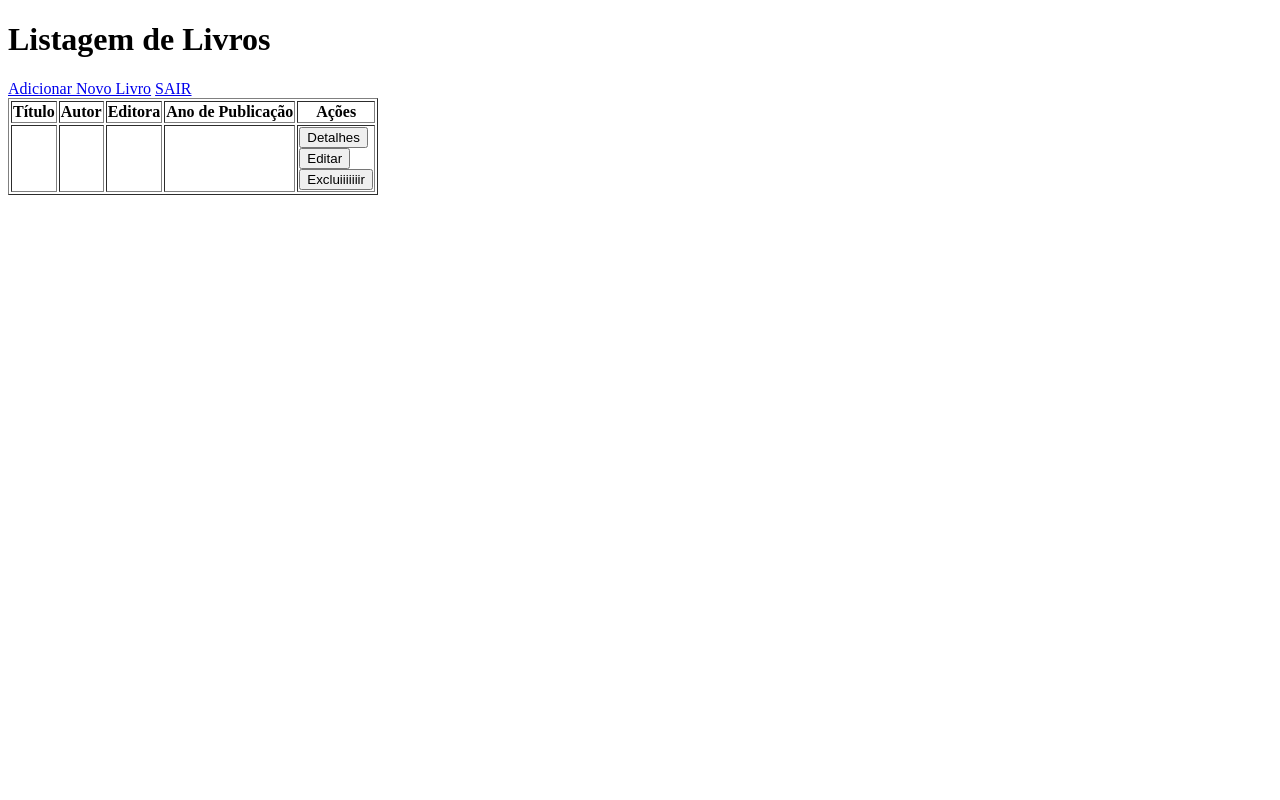
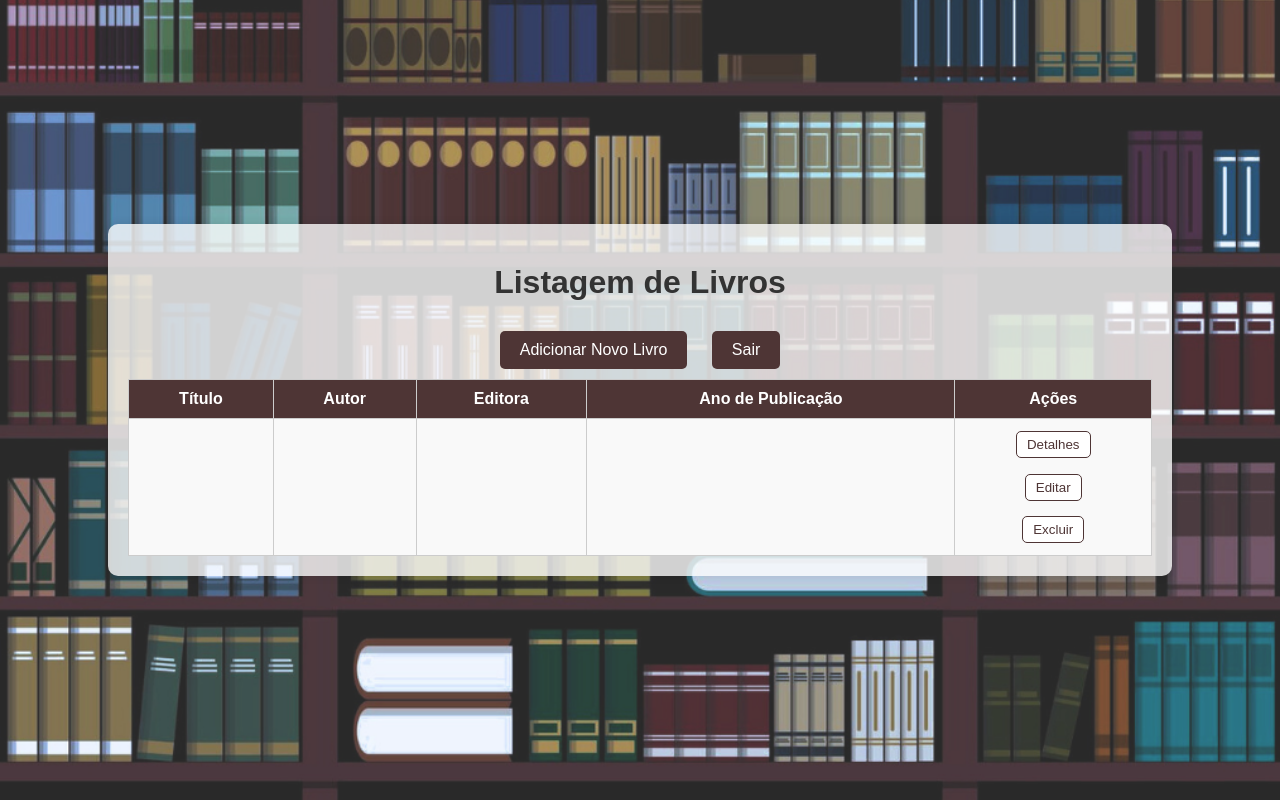
Before and after one commit to RodrigoFabio/provadoisweb, a PHP site: page / in a window 1280 px wide. Run offline with PHP 8.4, Linux system fonts and the light colour scheme; tables that the repository leaves empty or names only in its code hold one stand-in row (values such as "Sample post"); data that the repository does not hold is empty.

Commit message:
paginas estilizadas

```diff
--- a/index.php
+++ b/index.php
@@ -18,15 +18,18 @@
 <html lang="pt-BR">
 <head>
     <meta charset="UTF-8">
+    <link rel="stylesheet" type="text/css" href="style/index_screen.css">
     <title>Listagem de Livros</title>
 </head>
 <body>
+    <div class="container">
     <h1>Listagem de Livros</h1>
 
-    <a href="cadastrar.php">Adicionar Novo Livro</a>
-    <a href="logout.php">SAIR</a>
+    <a class="button" href="cadastrar.php">Adicionar Novo Livro</a>
+    <a class="button" href="logout.php">Sair</a>
 
-    <table border="1">
+
+    <table class="book-table" border="1">
         <thead>
             <tr>
                 <th>Título</th>
@@ -44,20 +47,20 @@
             <td><p><?= $livro['Autor'] ?></p></td>
             <td><p><?= $livro['Editora'] ?></p></td>
             <td><p><?= $livro['AnoPublicacao'] ?></p></td>
-            <td>
+            <td><br>
 
             <form action="detalhes.php" method="post">
                     <input type="hidden" name="id" value="<?= $livro['LivroID']?>">
                     <input type="submit" class="botao-editar" value="Detalhes">
-                </form>
+                </form><br>
                 <form action="editar.php" method="post">
                     <input type="hidden" name="id" value="<?= $livro['LivroID']?>">
                     <input type="submit" class="botao-editar" value="Editar">
-                </form>
+                </form><br>
                 <form action="excluir.php" method="post">
                     <input type="hidden" name="id" value="<?= $livro['LivroID']?>">
-                    <input type="submit" class="botao-editar" value="Excluiiiiiiir">
-                </form>
+                    <input type="submit" class="botao-editar" value="Excluir">
+                </form><br>
 
             </td>
         </tr>
@@ -65,5 +68,6 @@
 </tbody>
 
     </table>
+    </div>
 </body>
 </html>
--- /dev/null
+++ b/style/index_screen.css
@@ -0,0 +1,92 @@
+body {
+    background-image: url(fundo-tela.png);
+    background-size: cover;
+    background-position: center;
+    margin: 0;
+    padding: 0;
+    font-family: Arial, sans-serif;
+    display: flex;
+    justify-content: center;
+    align-items: center;
+    height: 100vh;
+}
+
+.container { /* Container */
+    background-color: #ffffffc8;
+    width: 80%;
+    padding: 20px;
+    border-radius: 10px;
+    text-align: center;
+    box-shadow: 0 0 10px rgba(0, 0, 0, 0.1);
+}
+
+h1 { /* Configurações do Título " Listagem de Livros" */
+    color: #333;
+    margin: 0;
+    padding: 20px 0;
+}
+
+.button {
+    background-color: rgb(78, 53, 53);
+    color: #fff;
+    padding: 10px 20px;
+    border: none;
+    border-radius: 5px;
+    text-decoration: none;
+    margin: 10px;
+    display: inline-block;
+}
+
+.book-table { /* Colunas */
+    width: 100%;
+    padding: 20px;
+    border-collapse: collapse;
+    text-align: center;
+}
+
+.book-table th, .book-table td { /* Bordas das linhas e colunas */
+    border: 1px solid #ccc;
+    padding: 10px;
+}
+
+.book-table th { /* Cor da linha das informações*/
+    background-color: rgb(78, 53, 53);
+    color: #fff;
+}
+
+.book-table td { /* Células */
+    background-color: #f9f9f9;
+    padding: 1px;
+    font-size: 19px;
+    line-height: 0.3;
+}
+
+.book-table tbody tr:nth-child(even) {
+    background-color: #f2f2f2;
+}
+
+.book-table a {
+    text-decoration: none;
+    color: #233d57;
+}
+
+.book-table a:hover {
+    text-decoration: underline;
+}
+
+.botao-editar { /* Botões das Ações */
+    display: inline-block;
+    padding: 5px 10px;
+    margin: 5px;
+    text-decoration: none;
+    border: 1px solid rgb(78, 53, 53);
+    border-radius: 5px;
+    color: rgb(78, 53, 53);
+    background-color: #fff;
+    transition: background-color 0.2s, color 0.2s;
+}
+
+.botao-editar:hover {
+    background-color: rgb(78, 53, 53);
+    color: #fff;
+}
```
Also changed, not shown: cadastrar.php (+14 -9 lines), detalhes.php (+8 -3 lines), editar.php (+13 -11 lines), login.php (+9 -2 lines), style/cadastrar_screen.css (added, +40 -0 lines), style/detalhes_screen.css (added, +58 -0 lines), style/editar_screen.css (added, +44 -0 lines), style/login_screen.css (added, +55 -0 lines), style/fundo-tela.png (added).
